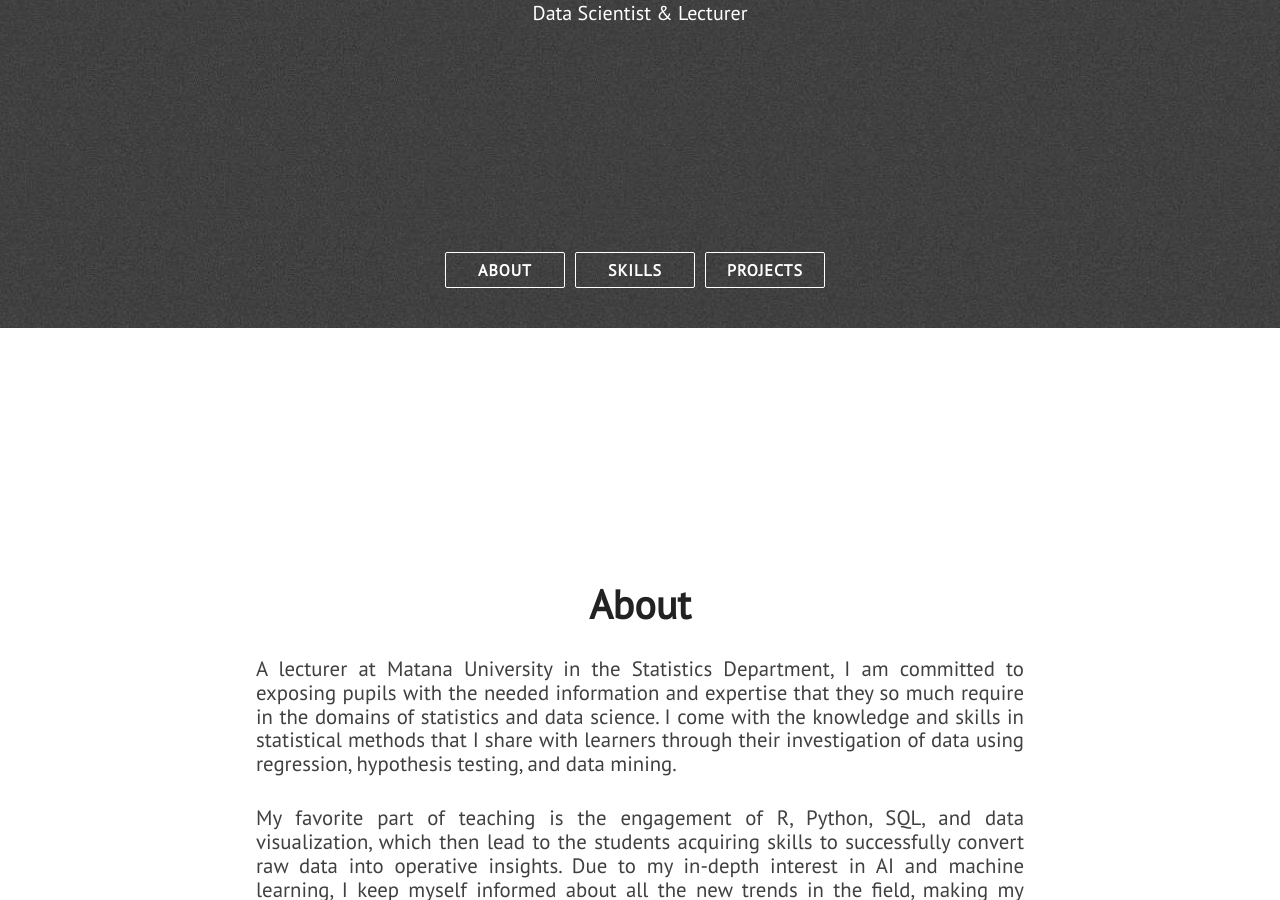
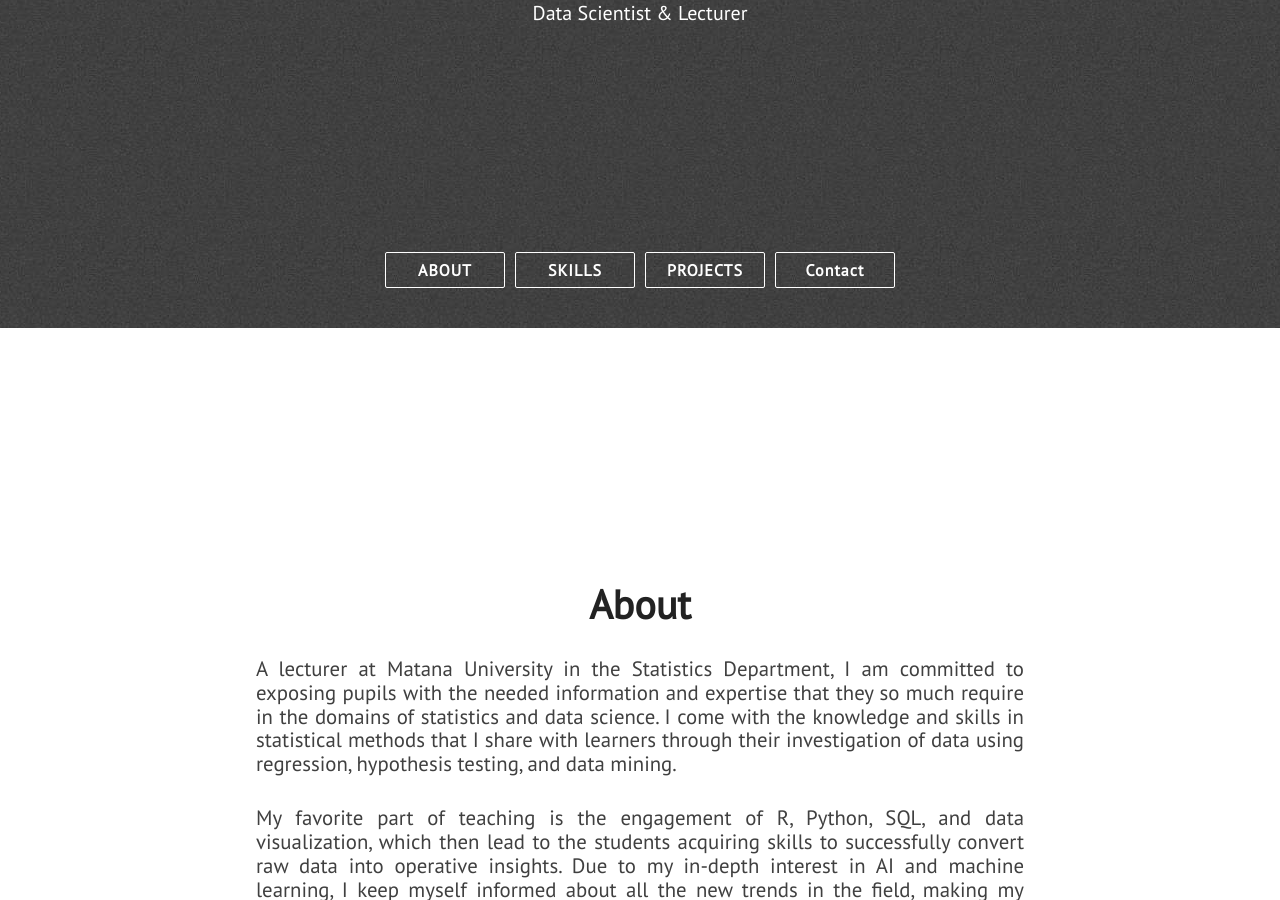
Before and after one commit to zenklinov/portfolio, a Jekyll site: the page built from index.html, in a window 1280 px wide and 900 px high, scrolled down 572 px. Built offline with Jekyll 4.4.1, drawn with Linux system fonts in a browser that asks for light colours; nearby versions of some CDN libraries.

Commit message:
Update nav.html

```diff
--- a/_includes/nav.html
+++ b/_includes/nav.html
@@ -10,6 +10,7 @@
             <a class="semi-transparent-button with-border nav-links" href="#about">ABOUT</a>
             <a class="semi-transparent-button with-border nav-links" href="#skills">SKILLS</a>
             <a class="semi-transparent-button with-border nav-links" href="#projects">PROJECTS</a>
+            <a class="semi-transparent-button with-border nav-links" href="#extra">Contact</a>
             <!-- <a class="semi-transparent-button with-border nav-links" href="#experience">EXPERIENCES</a> -->
         </div>
     </div>
```
